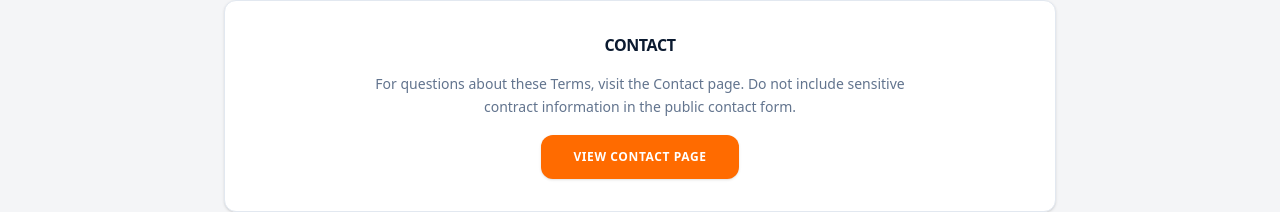
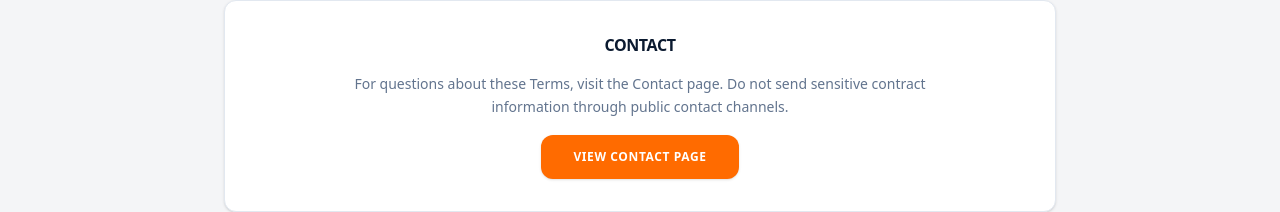
Before and after one commit to siricarsen-cmd/subshield, a Next.js app: page /terms in a window 1280 px wide. Shown: the part 3262-3474 px from the top of the page. Built offline with nearby package versions, Linux system fonts and the light colour scheme.

Commit message:
Fix final public page review issues

```diff
--- a/app/contact/page.tsx
+++ b/app/contact/page.tsx
@@ -23,7 +23,7 @@ export default function ContactPage() {
                 Before You Send Sensitive Information
               </h3>
               <p className="text-sm text-[#596A7D] leading-relaxed font-medium">
-                Please do not include confidential, proprietary, or sensitive contract details in this general contact form. If you start a SubShield Review Cycle, you can submit supported documents through your account dashboard. For general inquiries, a brief summary of your question is enough.
+                Please do not send confidential, proprietary, or sensitive contract details through public contact channels. When SubShield’s contact workflow becomes available, a brief summary of a general question will be enough. Submit supported review documents only through your account dashboard.
               </p>
             </div>
 
--- a/app/pricing/page.tsx
+++ b/app/pricing/page.tsx
@@ -51,7 +51,6 @@ export default function PricingPage() {
     } catch (error: unknown) {
       console.error("Checkout could not be started:", error);
       setCheckoutError(CHECKOUT_ERROR_MESSAGE);
-    } finally {
       setCheckoutPlan(null);
     }
   };
--- a/app/privacy/page.tsx
+++ b/app/privacy/page.tsx
@@ -161,7 +161,7 @@ export default function PrivacyPage() {
             Contact
           </h2>
           <p className="text-sm leading-relaxed font-medium">
-            For privacy questions, visit the <Link href="/contact" className="font-bold text-white underline decoration-[#FF6B00] underline-offset-2">Contact page</Link>. Do not include sensitive contract details in the public contact form.
+            For privacy questions, visit the <Link href="/contact" className="font-bold text-white underline decoration-[#FF6B00] underline-offset-2">Contact page</Link>. Do not send sensitive contract details through public contact channels.
           </p>
         </section>
       </div>
--- a/app/terms/page.tsx
+++ b/app/terms/page.tsx
@@ -165,7 +165,7 @@ export default function TermsPage() {
             Contact
           </h2>
           <p className="text-sm text-slate-500 font-medium max-w-xl mx-auto leading-relaxed">
-            For questions about these Terms, visit the Contact page. Do not include sensitive contract information in the public contact form.
+            For questions about these Terms, visit the Contact page. Do not send sensitive contract information through public contact channels.
           </p>
           <Link
             href="/contact"
```
